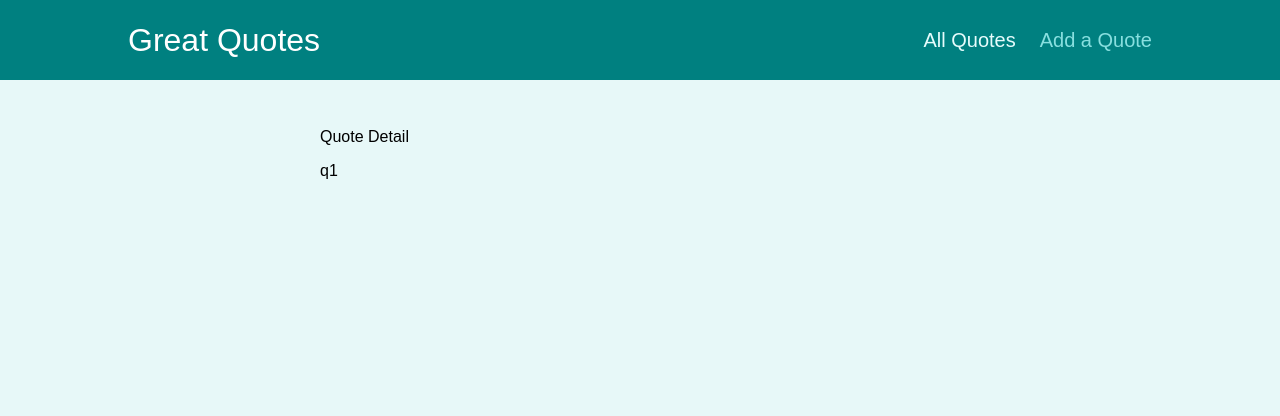
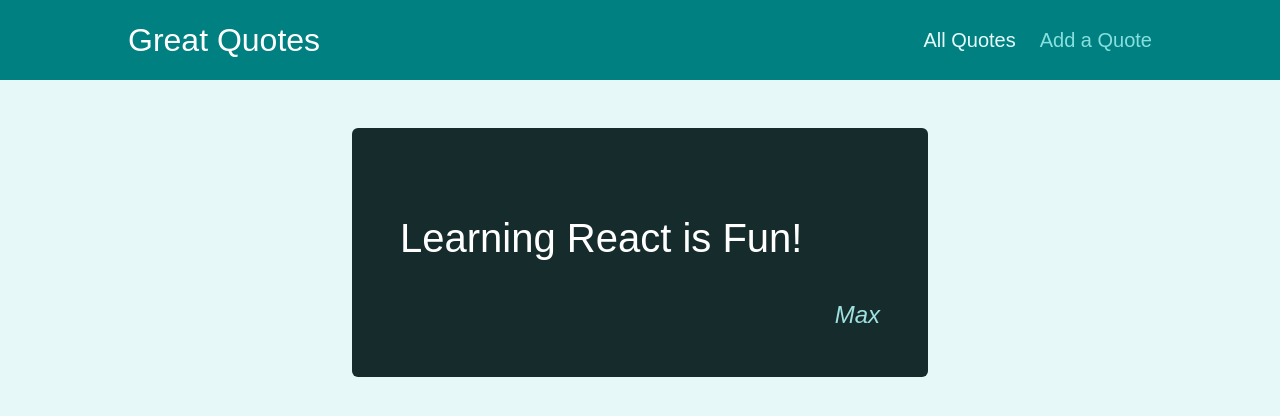
Before and after one commit to RobSydian/routing-simple-blog, a React (Create React App) app: page /quotes/q1 in a window 1280 px wide. Shown: the top 416 px of the page. Built offline with nearby package versions, Linux system fonts and the light colour scheme.

Commit message:
Create quote detail page and access

```diff
--- a/src/components/quotes/QuoteItem.js
+++ b/src/components/quotes/QuoteItem.js
@@ -1,4 +1,5 @@
-import classes from './QuoteItem.module.css';
+import { Link } from "react-router-dom";
+import classes from "./QuoteItem.module.css";
 
 const QuoteItem = (props) => {
   return (
@@ -9,9 +10,9 @@
         </blockquote>
         <figcaption>{props.author}</figcaption>
       </figure>
-      <a className='btn'>
+      <Link to={`quotes/${props.id}`} className="btn">
         View Fullscreen
-      </a>
+      </Link>
     </li>
   );
 };
--- a/src/pages/AllQuotes.js
+++ b/src/pages/AllQuotes.js
@@ -1,5 +1,11 @@
 import React from "react";
+import QuoteList from "../components/quotes/QuoteList";
+
+const DUMMY_QUOTES = [
+  { id: "q1", author: "Max", text: "Learning React is Fun!" },
+  { id: "q2", author: "Rob", text: "Learning React is Great!" },
+];
 
 export default function AllQuotes() {
-  return <div>All Quotes</div>;
+  return <QuoteList quotes={DUMMY_QUOTES} />;
 }
--- a/src/pages/NewQuote.js
+++ b/src/pages/NewQuote.js
@@ -1,5 +1,9 @@
 import React from "react";
+import QuoteForm from "../components/quotes/QuoteForm";
 
 export default function NewQuote() {
-  return <div>New Quote</div>;
+  const addQuoteHandler = (quoteData) => {
+    console.log(quoteData);
+  };
+  return <QuoteForm onAddQuote={addQuoteHandler} />;
 }
--- a/src/pages/QuoteDetail.js
+++ b/src/pages/QuoteDetail.js
@@ -2,14 +2,25 @@
 
 import { useParams, Route } from "react-router-dom";
 import Comments from "../components/comments/Comments";
+import HighlightedQuote from "../components/quotes/HighlightedQuote";
+
+const DUMMY_QUOTES = [
+  { id: "q1", author: "Max", text: "Learning React is Fun!" },
+  { id: "q2", author: "Rob", text: "Learning React is Great!" },
+];
 
 export default function QuoteDetail() {
   const params = useParams();
+  console.log(DUMMY_QUOTES);
+  const quote = DUMMY_QUOTES.find((quote) => quote.id === params.quoteId);
+
+  if (!quote) {
+    return <p>No quote found!</p>;
+  }
 
   return (
     <>
-      <div>Quote Detail</div>
-      <p>{params.quoteId}</p>
+      <HighlightedQuote text={quote.text} author={quote.author} />
       <Route path={`/quotes/${params.quoteId}/comments`}>
         <Comments />
       </Route>
```
Also changed, not shown: src/components/quotes/QuoteForm.js (+9 -9 lines), 1 other file (tests, documents, lock files or other folders).
